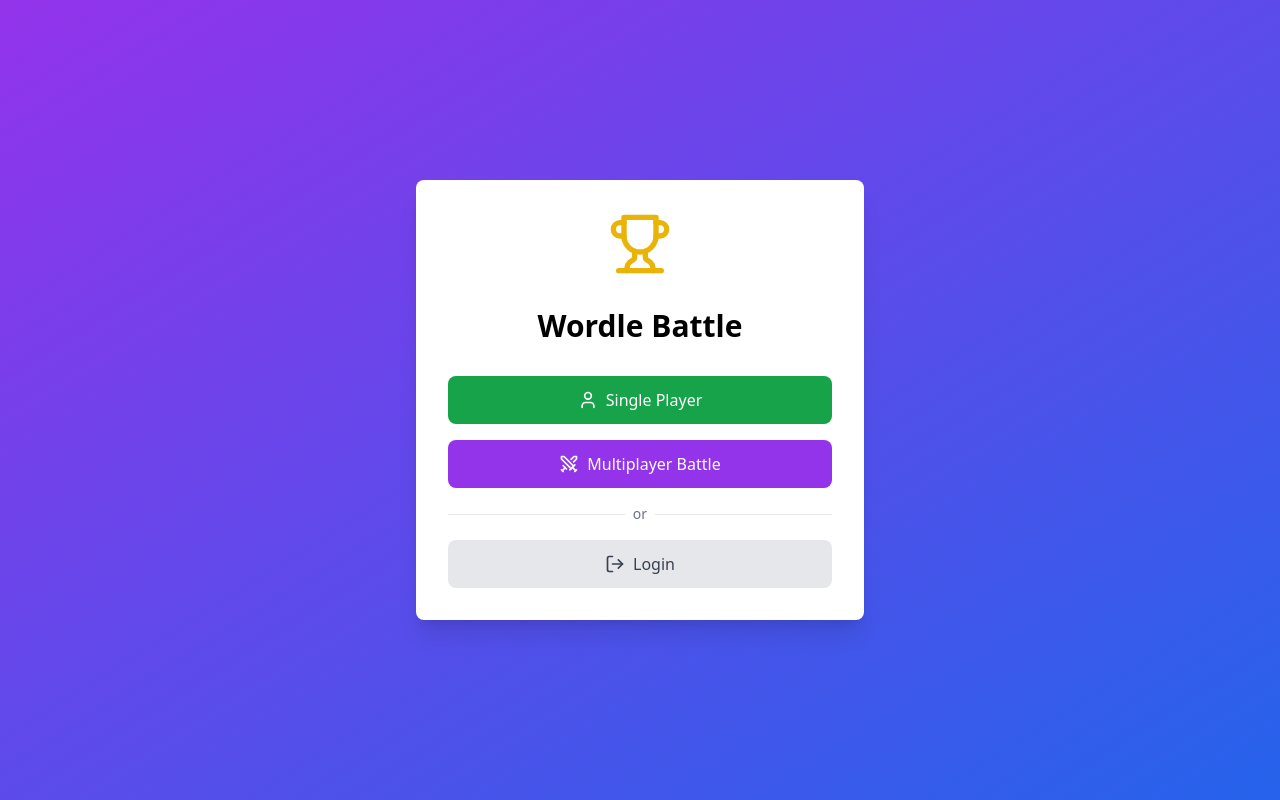
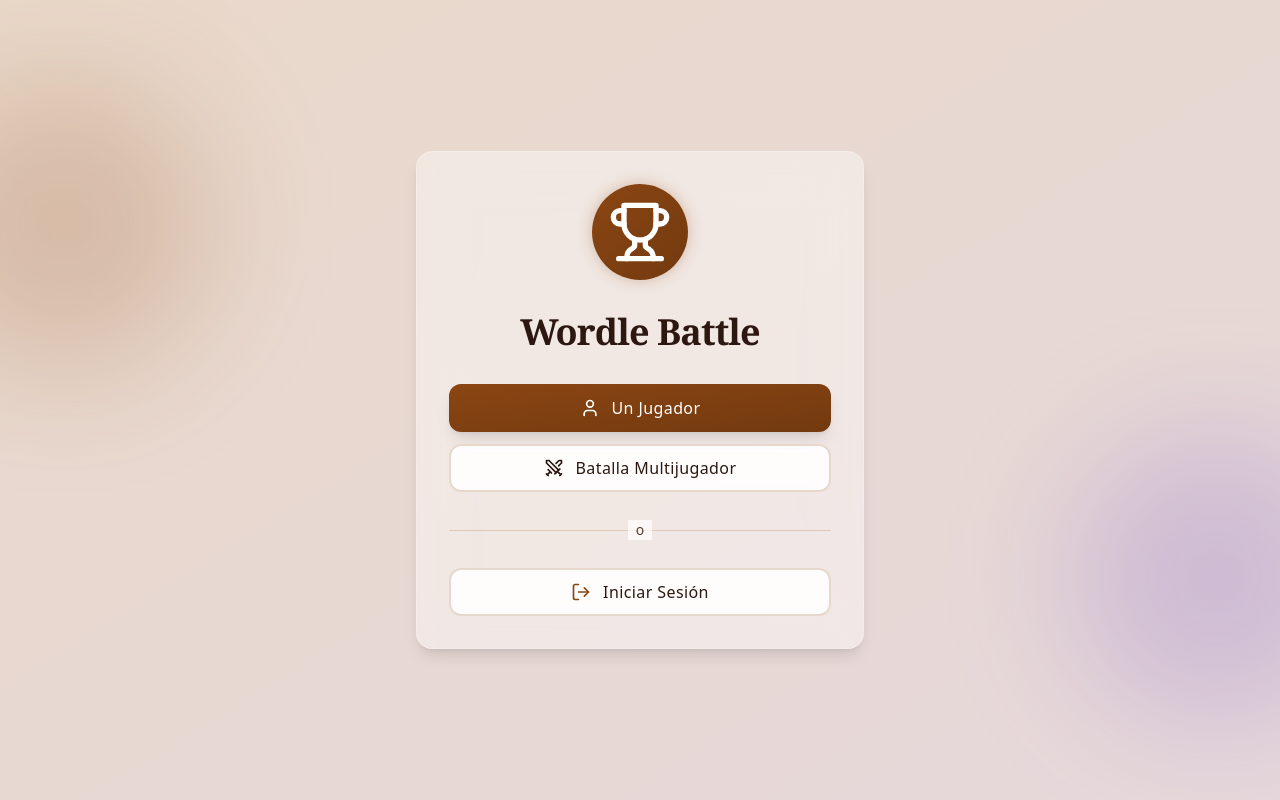
Before and after one commit to MiguelLuque/wordle, a React (Vite) app: page /auth in a window 1280 px wide. Both pictures are taken after a click on the button "Continue as Guest". Built offline with nearby package versions, Linux system fonts and the light colour scheme; no server answers.

Commit message:
Refactor styles + main menu

```diff
--- a/src/screens/MainMenu.tsx
+++ b/src/screens/MainMenu.tsx
@@ -4,6 +4,8 @@ import { useNavigate } from "react-router-dom";
 import useGameSubscription from "../hooks/useGameSubscription";
 import { supabase } from "../lib/supabase";
 import { useGameStore } from "../store/gameStore";
+import { cn } from "../utils/styleUtils";
+import { styles } from "../styles/theme";
 
 export default function MainMenu() {
   const navigate = useNavigate();
@@ -91,87 +93,137 @@ export default function MainMenu() {
   };
 
   return (
-    <div className="min-h-screen bg-gradient-to-br from-purple-600 to-blue-600 flex flex-col items-center justify-center p-4">
-      <div className="bg-white rounded-lg shadow-xl p-8 w-full max-w-md">
+    <div className={styles.layout.page}>
+      {/* Elementos decorativos de fondo */}
+      <div className="absolute inset-0 bg-gradient-to-br from-[#8b4513]/10 to-[#6b46c1]/10" />
+      <div className="absolute top-20 -left-20 w-72 h-72 bg-[#8b4513]/20 rounded-full blur-3xl" />
+      <div className="absolute bottom-20 -right-20 w-72 h-72 bg-[#6b46c1]/20 rounded-full blur-3xl" />
+
+      <div className={cn(
+        styles.card.variants.glass,
+        "w-full max-w-md p-8 relative z-10"
+      )}>
         <div className="flex justify-center mb-8">
-          <Trophy className="w-16 h-16 text-yellow-500" />
+          <div className={cn(
+            "p-4 rounded-full",
+            styles.effects.glow,
+            "bg-gradient-to-br from-[#8b4513] to-[#723a0f]"
+          )}>
+            <Trophy className="w-16 h-16 text-white" />
+          </div>
         </div>
-        <h1 className="text-3xl font-bold text-center mb-8">Wordle Battle</h1>
 
-        <div className="space-y-4">
+        <h1 className={cn(
+          styles.text.heading.h1,
+          "text-center mb-8 text-[#2c1810]"
+        )}>
+          Wordle Battle
+        </h1>
+
+        <div className="space-y-3">
           <button
             onClick={handleSinglePlayer}
-            className="w-full bg-green-600 text-white py-3 rounded-lg hover:bg-green-700 transition-colors flex items-center justify-center space-x-2"
+            className={cn(
+              styles.button.base,
+              styles.button.variants.primary,
+              "w-full h-12 flex items-center justify-center gap-3"
+            )}
           >
             <User className="w-5 h-5" />
-            <span>Single Player</span>
+            <span className="font-medium">Un Jugador</span>
           </button>
 
           <button
             onClick={isSearching ? handleCancelSearch : handleFindMatch}
             disabled={false}
-            className="w-full bg-purple-600 text-white py-3 rounded-lg hover:bg-purple-700 transition-colors flex items-center justify-center space-x-2"
+            className={cn(
+              styles.button.base,
+              styles.button.variants.secondary,
+              "w-full h-12 flex items-center justify-center gap-3",
+              isSearching && "bg-opacity-90"
+            )}
           >
             {isSearching ? (
               <>
-                <div className="animate-spin w-5 h-5 border-2 border-white border-t-transparent rounded-full"></div>
-                <span>Cancelar búsqueda</span>
+                <div className="w-5 h-5 border-2 border-[#2c1810] border-t-transparent rounded-full animate-spin" />
+                <span className="font-medium">Cancelar búsqueda</span>
               </>
             ) : (
               <>
                 <Swords className="w-5 h-5" />
-                <span>Multiplayer Battle</span>
+                <span className="font-medium">Batalla Multijugador</span>
               </>
             )}
           </button>
 
           {searchError && (
-            <p className="text-red-500 text-sm text-center">{searchError}</p>
+            <p className={cn(
+              styles.text.body.small,
+              "text-red-500 text-center mt-2"
+            )}>
+              {searchError}
+            </p>
           )}
 
-          <div className="relative">
+          <div className="relative py-4">
             <div className="absolute inset-0 flex items-center">
-              <div className="w-full border-t border-gray-200"></div>
+              <div className="w-full border-t border-[#8b4513]/20"></div>
             </div>
             <div className="relative flex justify-center text-sm">
-              <span className="px-2 bg-white text-gray-500">or</span>
+              <span className="px-2 bg-white/60 backdrop-blur-sm text-[#5c392c]">
+                o
+              </span>
             </div>
           </div>
 
-          {/* Mostrar Logout solo si no es invitado */}
-          {authenticated && !isGuest ? (
-            <button
-              onClick={handleLogout}
-              className="w-full bg-gray-200 text-gray-700 py-3 rounded-lg hover:bg-gray-300 transition-colors flex items-center justify-center space-x-2"
-            >
-              <LogOut className="w-5 h-5" />
-              <span>Logout</span>
-            </button>
-          ) : (
-            <button
-              onClick={handleLogout}
-              className="w-full bg-gray-200 text-gray-700 py-3 rounded-lg hover:bg-gray-300 transition-colors flex items-center justify-center space-x-2"
-            >
-              <LogOut className="w-5 h-5" />
-              <span>Login</span>
-            </button>
-          )}
+          <button
+            onClick={handleLogout}
+            className={cn(
+              styles.button.base,
+              authenticated && !isGuest
+                ? styles.button.variants.ghost
+                : styles.button.variants.secondary,
+              "w-full h-12 flex items-center justify-center gap-3"
+            )}
+          >
+            <LogOut className={cn(
+              "w-5 h-5",
+              authenticated && !isGuest
+                ? "text-[#2c1810]"
+                : "text-[#8b4513]"
+            )} />
+            <span className="font-medium">
+              {authenticated && !isGuest ? 'Cerrar Sesión' : 'Iniciar Sesión'}
+            </span>
+          </button>
         </div>
       </div>
 
-      {/* Popup para mostrar mensaje si es invitado */}
+      {/* Popup de autenticación requerida */}
       {showPopup && (
-        <div className="fixed inset-0 bg-black bg-opacity-50 flex items-center justify-center">
-          <div className="bg-white p-6 rounded-lg shadow-lg text-center">
-            <h3 className="text-lg font-bold mb-4">Authentication Required</h3>
-            <p className="text-sm text-gray-600 mb-4">
-              You must be logged in to play multiplayer battles.
+        <div className="fixed inset-0 bg-black/40 backdrop-blur-sm flex items-center justify-center z-50">
+          <div className={cn(
+            styles.card.variants.primary,
+            "p-6 max-w-sm mx-4"
+          )}>
+            <h3 className={styles.text.heading.h3}>
+              Autenticación Requerida
+            </h3>
+            <p className={cn(
+              styles.text.body.base,
+              "mt-2 mb-4"
+            )}>
+              Debes iniciar sesión para jugar partidas multijugador.
             </p>
             <button
               onClick={() => setShowPopup(false)}
-              className="bg-purple-600 text-white py-2 px-4 rounded-lg hover:bg-purple-700 transition-colors"
+              className={cn(
+                styles.button.base,
+                styles.button.variants.primary,
+                "w-full h-12 flex items-center justify-center"
+              )}
             >
-              OK
+              Entendido
             </button>
           </div>
         </div>
--- /dev/null
+++ b/src/styles/theme.ts
@@ -0,0 +1,226 @@
+// Paleta de colores principal
+export const colors = {
+  primary: {
+    main: '#8b4513',
+    hover: '#723a0f',
+    light: '#c4a484',
+    dark: '#2c1810',
+    text: '#5c392c',
+  },
+  secondary: {
+    main: '#6b46c1',
+    hover: '#553c9a',
+    light: '#9f7aea',
+    dark: '#44337a',
+  },
+  background: {
+    main: '#f4e9de',
+    card: 'white/95',
+    overlay: '#2c1810/40',
+    pattern: 'url("/paper-texture.png")',
+  },
+  state: {
+    success: {
+      main: '#22c55e',
+      light: '#4ade80',
+      dark: '#16a34a',
+      text: 'white',
+    },
+    warning: {
+      main: '#eab308',
+      light: '#facc15',
+      dark: '#ca8a04',
+      text: 'white',
+    },
+    error: {
+      main: '#dc2626',
+      light: '#ef4444',
+      dark: '#b91c1c',
+      text: 'white',
+    },
+    info: {
+      main: '#3b82f6',
+      light: '#60a5fa',
+      dark: '#2563eb',
+      text: 'white',
+    },
+  },
+  text: {
+    primary: '#2c1810',
+    secondary: '#5c392c',
+    disabled: '#9ca3af',
+    inverse: 'white',
+  },
+};
+
+// Estilos de componentes
+export const styles = {
+  // Contenedores
+  layout: {
+    page: "min-h-screen bg-[#f4e9de] bg-paper-pattern flex flex-col items-center justify-center p-4 relative overflow-hidden",
+    header: "w-full px-6 py-4 flex items-center justify-between backdrop-blur-sm bg-white/80 border-b border-[#8b4513]/20",
+    main: "container mx-auto px-4 py-6 flex flex-col gap-6",
+  },
+
+  // Componentes base
+  card: {
+    base: "relative overflow-hidden",
+    sizes: {
+      sm: "p-4",
+      md: "p-6",
+      lg: "p-8",
+    },
+    variants: {
+      primary: "bg-white/95 backdrop-blur-sm rounded-xl shadow-[0_8px_30px_rgb(0,0,0,0.12)] border border-[#8b4513]/20",
+      game: "bg-white/90 backdrop-blur-md rounded-xl shadow-xl border border-[#8b4513]/10",
+      glass: "bg-white/40 backdrop-blur-xl rounded-2xl shadow-lg border border-white/20",
+    },
+  },
+
+  button: {
+    base: "relative overflow-hidden transition-all duration-300 font-medium tracking-wide",
+    sizes: {
+      sm: "px-4 py-2 text-sm",
+      md: "px-6 py-3",
+      lg: "px-8 py-4 text-lg",
+    },
+    variants: {
+      primary: `
+        bg-gradient-to-br from-[#8b4513] to-[#723a0f]
+        text-white rounded-xl shadow-lg
+        hover:shadow-xl hover:scale-[1.02]
+        active:scale-[0.98] active:shadow-md
+        disabled:opacity-50 disabled:pointer-events-none
+      `,
+      secondary: `
+        bg-white/80 backdrop-blur-sm
+        text-[#2c1810] rounded-xl
+        border-2 border-[#8b4513]/20
+        hover:bg-[#8b4513]/10 hover:border-[#8b4513]/30
+        active:bg-[#8b4513]/20
+        disabled:opacity-50 disabled:pointer-events-none
+      `,
+      ghost: `
+        bg-transparent text-[#2c1810]
+        hover:bg-[#8b4513]/10 rounded-xl
+        active:bg-[#8b4513]/20
+      `,
+      icon: `
+        p-2 rounded-full
+        hover:bg-[#8b4513]/10
+        active:bg-[#8b4513]/20
+      `,
+    },
+  },
+
+  input: {
+    base: "w-full transition-all duration-300",
+    variants: {
+      primary: `
+        bg-white/80 backdrop-blur-sm rounded-xl
+        border-2 border-[#8b4513]/20
+        focus:border-[#8b4513] focus:ring-2 focus:ring-[#8b4513]/20
+        placeholder:text-[#5c392c]/50
+      `,
+      search: `
+        bg-white/60 backdrop-blur-sm rounded-full
+        border border-[#8b4513]/10
+        focus:border-[#8b4513] focus:ring-2 focus:ring-[#8b4513]/20
+        pl-10 pr-4
+      `,
+    },
+  },
+
+  // Tipografía
+  text: {
+    heading: {
+      h1: "text-4xl font-serif font-bold tracking-tight",
+      h2: "text-3xl font-serif font-bold tracking-tight",
+      h3: "text-2xl font-serif font-semibold",
+      h4: "text-xl font-serif font-semibold",
+    },
+    body: {
+      base: "text-base leading-relaxed text-[#2c1810]",
+      small: "text-sm leading-relaxed text-[#5c392c]",
+    },
+  },
+
+  // Iconos
+  icon: {
+    sizes: {
+      sm: "w-4 h-4",
+      md: "w-6 h-6",
+      lg: "w-8 h-8",
+      xl: "w-12 h-12",
+    },
+    variants: {
+      primary: "text-[#8b4513]",
+      secondary: "text-[#5c392c]",
+      white: "text-white",
+    },
+  },
+
+  effects: {
+    hover: "transition-all duration-300 hover:scale-[1.02]",
+    press: "active:scale-[0.98]",
+    glow: "shadow-[0_0_15px_rgba(139,69,19,0.3)]",
+    glass: "backdrop-blur-sm bg-white/80",
+  },
+};
+
+// Estilos específicos del juego
+export const gameStyles = {
+  tile: {
+    base: "flex items-center justify-center font-bold font-serif uppercase transition-all duration-300",
+    sizes: {
+      sm: "w-12 h-12 text-xl",
+      md: "w-16 h-16 text-2xl",
+    },
+    variants: {
+      empty: "border-2 border-[#c4a484]/50 rounded-xl bg-white/40 backdrop-blur-sm",
+      filled: "border-2 border-[#8b4513] rounded-xl bg-white/90 backdrop-blur-sm shadow-md",
+      correct: "bg-gradient-to-br from-[#8b4513] to-[#723a0f] border-none rounded-xl text-white shadow-lg",
+      present: "bg-gradient-to-br from-[#c4a484] to-[#a67b5b] border-none rounded-xl text-white shadow-md",
+      absent: "bg-gradient-to-br from-[#2c1810] to-[#1a0f0a] border-none rounded-xl text-white/80",
+    },
+  },
+
+  keyboard: {
+    container: "w-full max-w-[600px] mx-auto px-2 py-4",
+    row: "flex gap-1.5 w-full justify-center mb-1.5",
+    key: {
+      base: "font-medium rounded-lg transition-all duration-200 flex items-center justify-center shadow-sm",
+      sizes: {
+        default: "h-14 min-w-[2.5rem] text-base",
+        special: "h-14 min-w-[4rem] text-sm",
+      },
+      variants: {
+        default: "bg-white/80 backdrop-blur-sm hover:bg-white/90 active:bg-white/70",
+        correct: "bg-gradient-to-br from-[#8b4513] to-[#723a0f] text-white",
+        present: "bg-gradient-to-br from-[#c4a484] to-[#a67b5b] text-white",
+        absent: "bg-gradient-to-br from-[#2c1810] to-[#1a0f0a] text-white/80",
+        special: "bg-[#8b4513]/10 text-[#8b4513] font-semibold",
+      },
+    },
+  },
+};
+
+// Utilidades
+export const utils = {
+  animation: {
+    shake: "animate-shake",
+    spin: "animate-spin",
+    bounce: "animate-bounce",
+  },
+  shadow: {
+    sm: "shadow-sm",
+    md: "shadow-md",
+    lg: "shadow-lg",
+  },
+  rounded: {
+    sm: "rounded",
+    md: "rounded-md",
+    lg: "rounded-lg",
+    full: "rounded-full",
+  },
+};
--- /dev/null
+++ b/src/utils/styleUtils.ts
@@ -0,0 +1,29 @@
+type ClassValue = string | number | boolean | undefined | null;
+type ClassArray = ClassValue[];
+type ClassDictionary = Record<string, any>;
+type ClassArgument = ClassValue | ClassArray | ClassDictionary;
+
+export function cn(...args: ClassArgument[]): string {
+  const classes = args.filter(Boolean);
+  return classes.join(' ');
+}
+
+type StyleVariants = {
+  base: string;
+  variants?: Record<string, string>;
+  sizes?: Record<string, string>;
+};
+
+export function getVariantClasses(
+  styles: StyleVariants,
+  variant?: string,
+  size?: string,
+  className?: string
+) {
+  return cn(
+    styles.base,
+    variant && styles.variants?.[variant],
+    size && styles.sizes?.[size],
+    className
+  );
+}
```
Also changed, not shown: src/components/ui/Button.tsx (added, +51 -0 lines).
